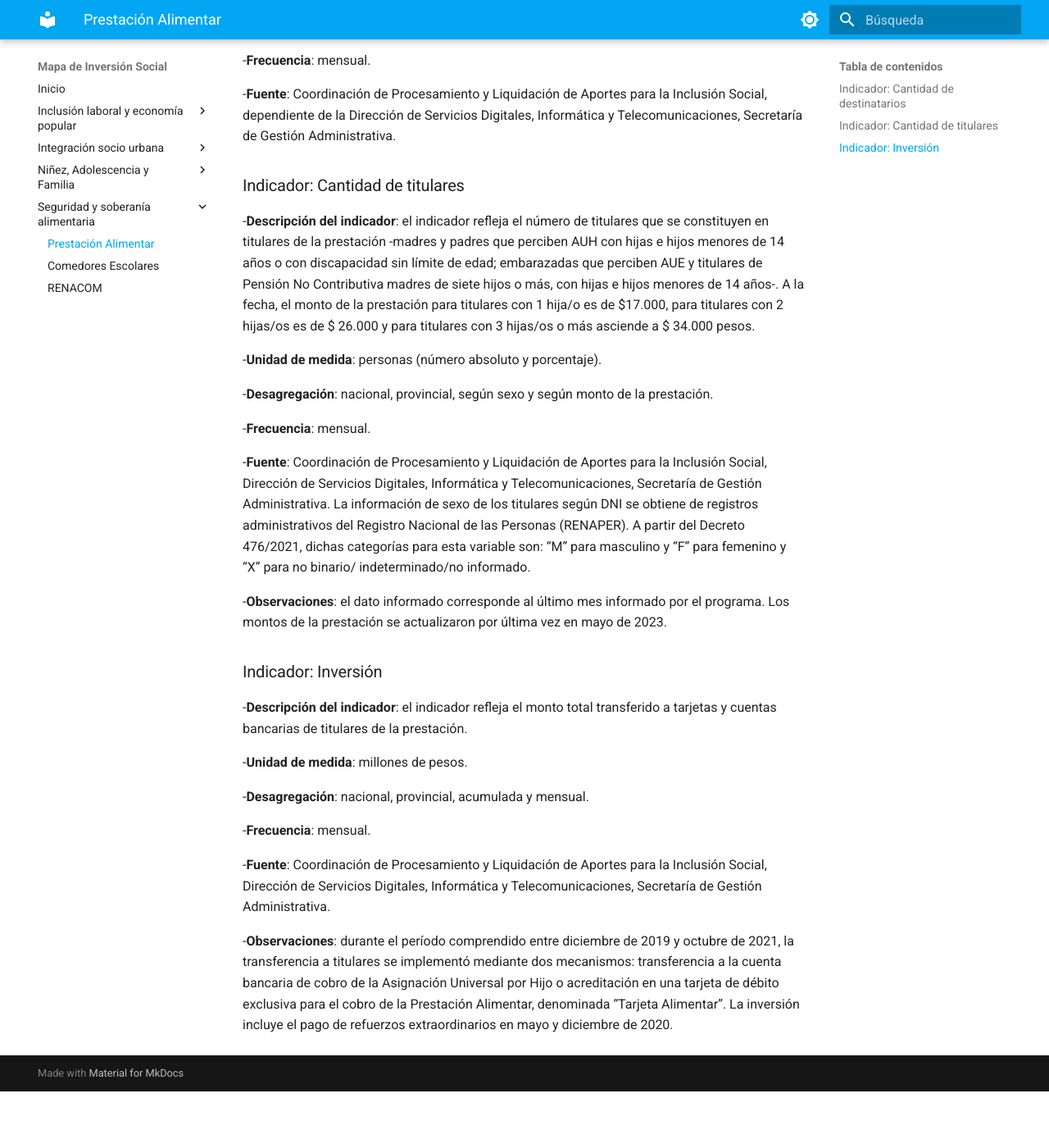
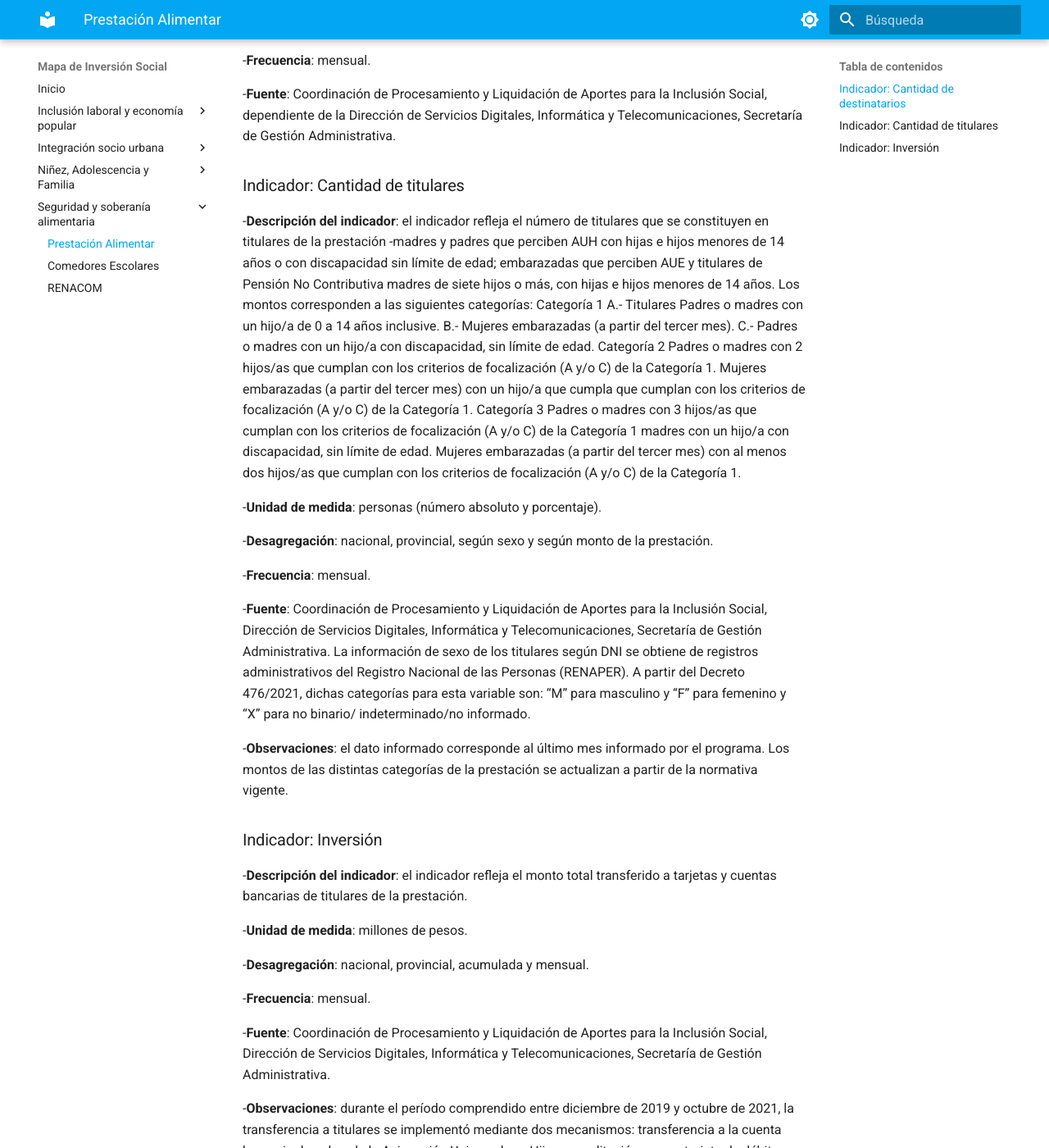
Before and after one commit to datos-desarrollosocial-nacion/metadata-mapa-de-inversion-social, an MkDocs documentation site: the page built from docs/prestación-alimentar.md, in a window 1280 px wide and 1400 px high, scrolled down 645 px. Shown: the whole window at 82% size. Built offline with MkDocs 1.6.1 and Material for MkDocs 9.7.7, drawn with Linux system fonts in a browser that asks for light colours; before the commit the page ends 1976 px from its top, so only the background shows below that.

Commit message:
Update prestación-alimentar.md

```diff
--- a/docs/prestación-alimentar.md
+++ b/docs/prestación-alimentar.md
@@ -18,7 +18,18 @@ Normativa: Resolución RESOL 2021-1549-APN-MDS.
 
 ### Indicador: Cantidad de titulares
 
--**Descripción del indicador**: el indicador refleja el número de titulares que se constituyen en titulares de la prestación -madres y padres que perciben AUH con hijas e hijos menores de 14 años o con discapacidad sin límite de edad; embarazadas que perciben AUE y titulares de Pensión No Contributiva madres de siete hijos o más, con hijas e hijos menores de 14 años-. A la fecha, el monto de la prestación para titulares con 1 hija/o es de $17.000, para titulares con 2 hijas/os es de $ 26.000 y para titulares con 3 hijas/os o más asciende a $ 34.000 pesos.
+-**Descripción del indicador**: el indicador refleja el número de titulares que se constituyen en titulares de la prestación -madres y padres que perciben AUH con hijas e hijos menores de 14 años o con discapacidad sin límite de edad; embarazadas que perciben AUE y titulares de Pensión No Contributiva madres de siete hijos o más, con hijas e hijos menores de 14 años.
+Los montos corresponden a las siguientes categorías:
+Categoría 1
+A.- Titulares Padres o madres con un hijo/a de 0 a 14 años inclusive.
+B.- Mujeres embarazadas (a partir del tercer mes).
+C.- Padres o madres con un hijo/a con discapacidad, sin límite de edad.
+Categoría 2
+Padres o madres con 2 hijos/as que cumplan con los criterios de focalización (A y/o C) de la Categoría 1.
+Mujeres embarazadas (a partir del tercer mes) con un hijo/a que cumpla que cumplan con los criterios de focalización (A y/o C) de la Categoría 1.
+Categoría 3
+Padres o madres con 3 hijos/as que cumplan con los criterios de focalización (A y/o C) de la Categoría 1 madres con un hijo/a con discapacidad, sin límite de edad.
+Mujeres embarazadas (a partir del tercer mes) con al menos dos hijos/as que cumplan con los criterios de focalización (A y/o C) de la Categoría 1.
 
 -**Unidad de medida**: personas (número absoluto y porcentaje).
 
@@ -28,7 +39,7 @@ Normativa: Resolución RESOL 2021-1549-APN-MDS.
 
 -**Fuente**: Coordinación de Procesamiento y Liquidación de Aportes para la Inclusión Social, Dirección de Servicios Digitales, Informática y Telecomunicaciones, Secretaría de Gestión Administrativa. La información de sexo de los titulares según DNI se obtiene de registros administrativos del Registro Nacional de las Personas (RENAPER). A partir del Decreto 476/2021, dichas categorías para esta variable son: “M” para masculino y “F” para femenino y “X” para no binario/ indeterminado/no informado.
 
--**Observaciones**: el dato informado corresponde al último mes informado por el programa. Los montos de la prestación se actualizaron por última vez en mayo de 2023.
+-**Observaciones**: el dato informado corresponde al último mes informado por el programa. Los montos de las distintas categorías de la prestación se actualizan a partir de la normativa vigente.
 
 
 ### Indicador: Inversión
```
